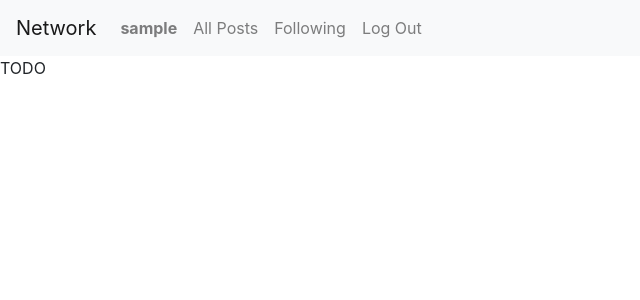
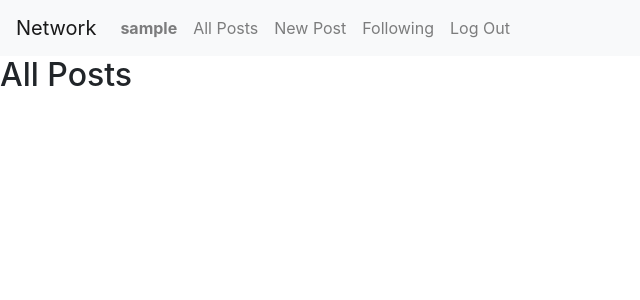
Before and after one commit to jalomi/Harvard_CS50w_Network, a Django app: page / in a window 1280 px wide. Shown: the top 300 px of the page, without its empty margins (0-640 px from the left). Run offline with Django 3.2, Linux system fonts and the light colour scheme; the visitor is signed in with stand-in values (Sample User, id 1); data that the repository does not hold is empty; some libraries are stand-ins or nearby versions.

Commit message:
Show all posts on index page and add ability to create new posts

```diff
--- a/network/models.py
+++ b/network/models.py
@@ -4,3 +4,10 @@ from django.db import models
 
 class User(AbstractUser):
     pass
+
+
+class Post(models.Model):
+    poster = models.ForeignKey(User, on_delete=models.CASCADE)
+    content = models.CharField(max_length=200)
+    timestamp = models.DateTimeField(auto_now_add=True)
+    like_count = models.IntegerField()
--- a/network/templates/network/index.html
+++ b/network/templates/network/index.html
@@ -1,5 +1,20 @@
 {% extends "network/layout.html" %}
 
 {% block body %}
-    TODO
+    <h2>All Posts</h2>
+
+    {% for post in posts reversed %}
+    <li>
+       <b>{{ post.poster }}</b>
+        <div>
+            {{ post.content }}
+        </div>
+        <div>
+            {{ post.timestamp|date:"d M Y, G:i:s" }}
+        </div>
+        <div>
+            Likes: {{ post.like_count }}
+        </div>
+    </li>
+    {% endfor %}
 {% endblock %}
--- a/network/templates/network/layout.html
+++ b/network/templates/network/layout.html
@@ -24,6 +24,9 @@
                 </li>
                 {% if user.is_authenticated %}
                     <li class="nav-item">
+                        <a class="nav-link" href="{% url "new" %}">New Post</a>
+                    </li>
+                    <li class="nav-item">
                         <a class="nav-link" href="#">Following</a>
                     </li>
                     <li class="nav-item">
--- a/network/urls.py
+++ b/network/urls.py
@@ -7,5 +7,6 @@ urlpatterns = [
     path("", views.index, name="index"),
     path("login", views.login_view, name="login"),
     path("logout", views.logout_view, name="logout"),
-    path("register", views.register, name="register")
+    path("register", views.register, name="register"),
+    path("new", views.new_post, name="new"),
 ]
--- a/network/views.py
+++ b/network/views.py
@@ -3,12 +3,22 @@ from django.db import IntegrityError
 from django.http import HttpResponse, HttpResponseRedirect
 from django.shortcuts import render
 from django.urls import reverse
+from django import forms
 
-from .models import User
+from .models import *
+
+
+class NewPostForm(forms.Form):
+    content = forms.CharField(label="",
+                              widget=forms.Textarea(attrs={"placeholder":"New Post"}))
 
 
 def index(request):
-    return render(request, "network/index.html")
+    posts = Post.objects.all()
+
+    return render(request, "network/index.html", {
+        "posts": posts,
+    })
 
 
 def login_view(request):
@@ -61,3 +71,23 @@ def register(request):
         return HttpResponseRedirect(reverse("index"))
     else:
         return render(request, "network/register.html")
+
+
+def new_post(request):
+    if request.method == "POST":
+        form = NewPostForm(request.POST)
+        if form.is_valid():
+            content = form.cleaned_data["content"]
+
+            post = Post(poster=request.user,
+                        content=content,
+                        like_count=0)
+
+            post.save()
+
+            # redirect to index
+            return HttpResponseRedirect(reverse("index"))
+    else:
+        return render(request, "network/new.html", {
+            "form": NewPostForm(),
+        })
```
Also changed, not shown: network/templates/network/new.html (added, +11 -0 lines), network/migrations/0002_post.py (added).
